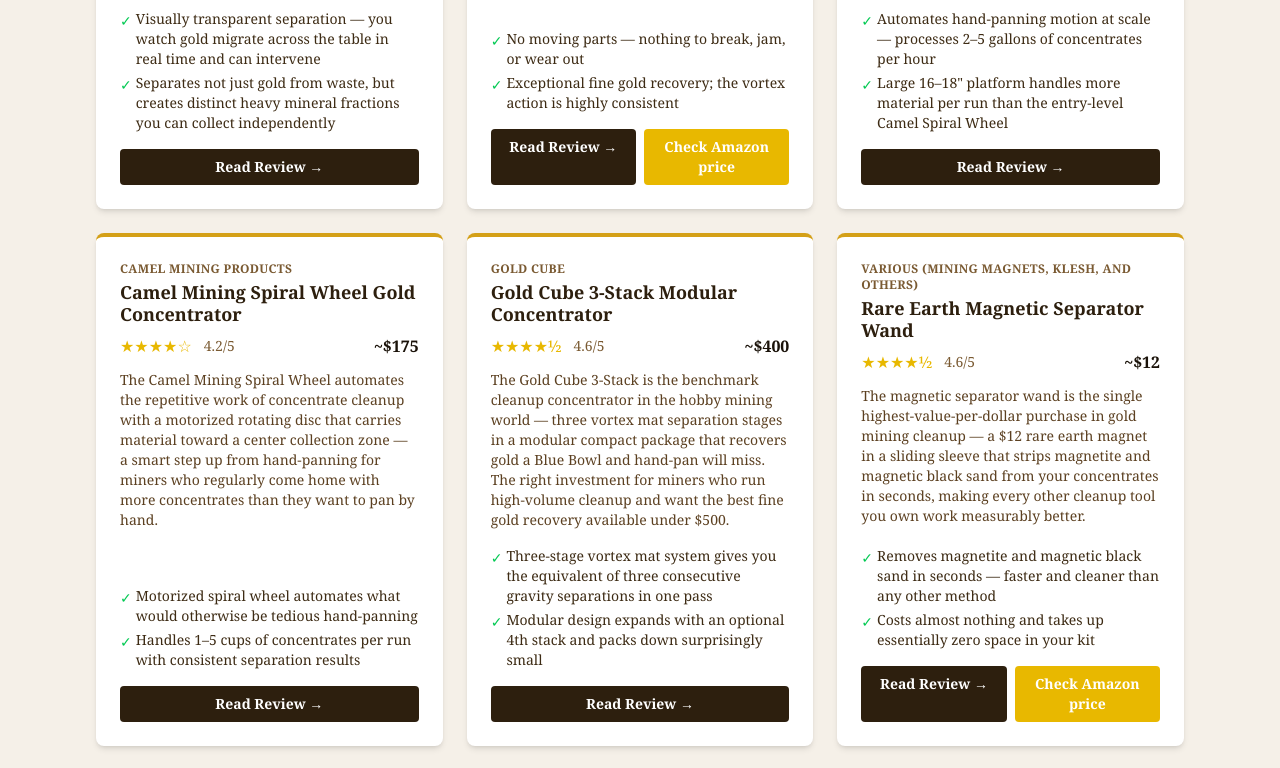
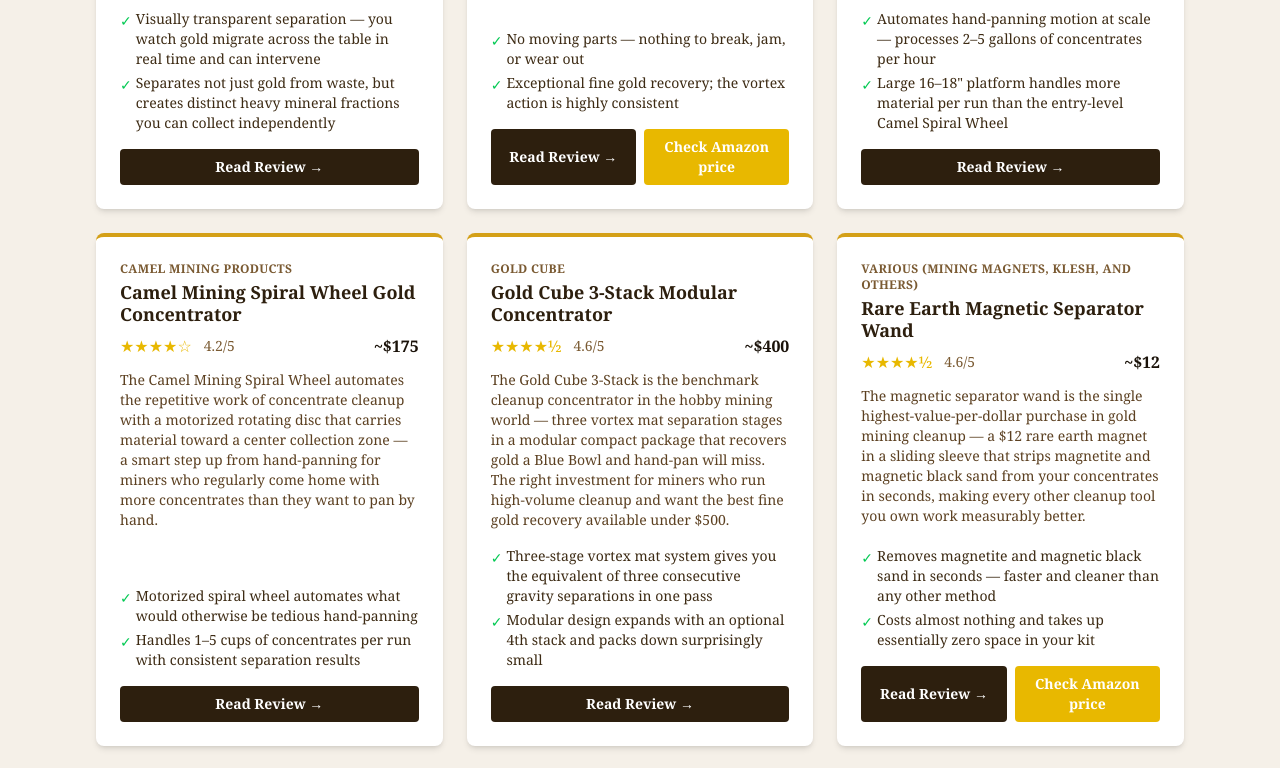
Before and after one commit to BrianBache/weekendgoldminer, a Next.js app: page /equipment/concentrators in a window 1280 px wide. Shown: the part 800-1568 px from the top of the page. Built offline with nearby package versions, Linux system fonts and the light colour scheme.

Commit message:
fix: Read Review button vertical text alignment

```diff
--- a/app/equipment/[category]/page.tsx
+++ b/app/equipment/[category]/page.tsx
@@ -90,7 +90,7 @@ function ProductCard({ product }: { product: ProductReview }) {
         <div className="flex flex-col sm:flex-row gap-2 mt-auto">
           <Link
             href={`/equipment/${product.category}/${product.slug}`}
-            className="flex-1 text-center bg-earth-800 hover:bg-earth-900 dark:bg-earth-700 dark:hover:bg-earth-600 text-white text-sm font-semibold py-2 px-4 rounded transition-colors"
+            className="flex-1 flex items-center justify-center text-center bg-earth-800 hover:bg-earth-900 dark:bg-earth-700 dark:hover:bg-earth-600 text-white text-sm font-semibold py-2 px-4 rounded transition-colors"
           >
             Read Review →
           </Link>
```
